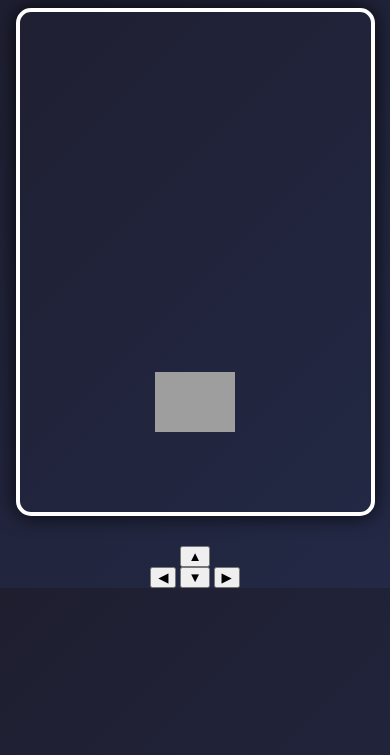
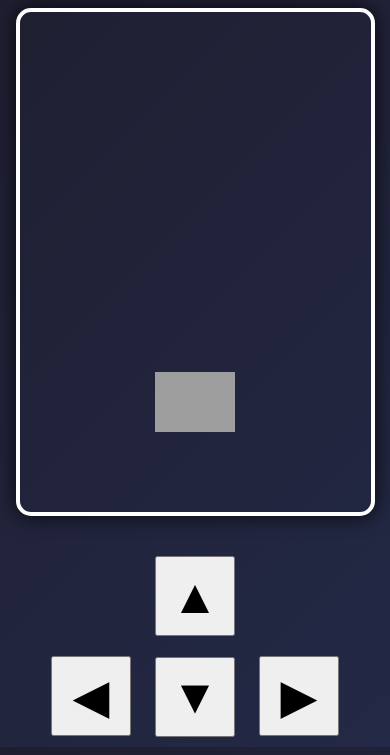
Before and after one commit to DGA-Research/Frogger-Game, a plain HTML site: page index.html in a window 390 px wide. Shown: the part 89-844 px from the top of the page. Drawn offline with Linux system fonts and the light colour scheme; grey boxes are pictures that could not be loaded.

Commit message:
Update style.css

```diff
--- a/style.css
+++ b/style.css
@@ -12,6 +12,15 @@ body {
     font-size: 2.5em;
     text-shadow: 2px 2px 4px rgba(0,0,0,0.5);
   }
+/* For mobile or any screen up to 600px wide */
+@media only screen and (max-width: 600px) {
+  .arrowButton {
+    font-size: 3rem;   /* Increase the arrow symbol size for mobile */
+    width: 80px;
+    height: 80px;
+    margin: 10px;
+  }
+}
 
   #gameContainer {
     position: relative;
```
